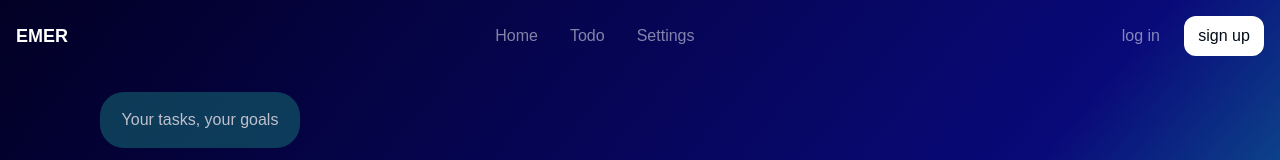
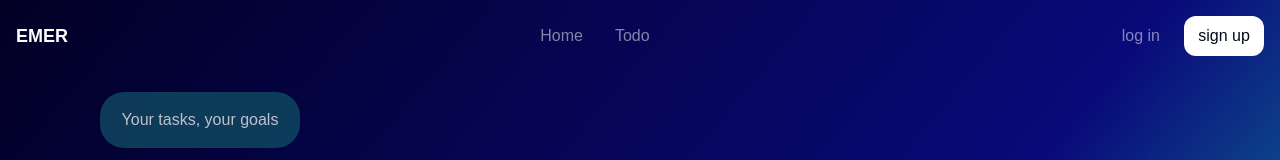
Before and after one commit to ErnestMakarov/emer, a React (Vite) app in the folder frontend/: page / in a window 1280 px wide. Shown: the top 160 px of the page. Built offline with nearby package versions, Linux system fonts and the light colour scheme.

Commit message:
-navlink settings

```diff
--- a/frontend/src/components/layout/Header.tsx
+++ b/frontend/src/components/layout/Header.tsx
@@ -23,9 +23,6 @@ export default function Header() {
           </NavLink>
           <NavLink to='/todo' className="hover:underline">
             Todo
-          </NavLink>
-          <NavLink to='/settings' className="hover:underline">
-            Settings
           </NavLink>
         </div>
 
@@ -67,9 +64,6 @@ export default function Header() {
           <NavLink to='/todo' onClick={HandleMenuClose}>
             Todo
           </NavLink>
-          <NavLink to='/settings' onClick={HandleMenuClose}>
-            Settings
-          </NavLink>
         </nav>
         <nav className='flex gap-8 mt-8 text-lg font-bold items-center mt-30'>
           <NavLink to='/' onClick={HandleMenuClose}>
```
